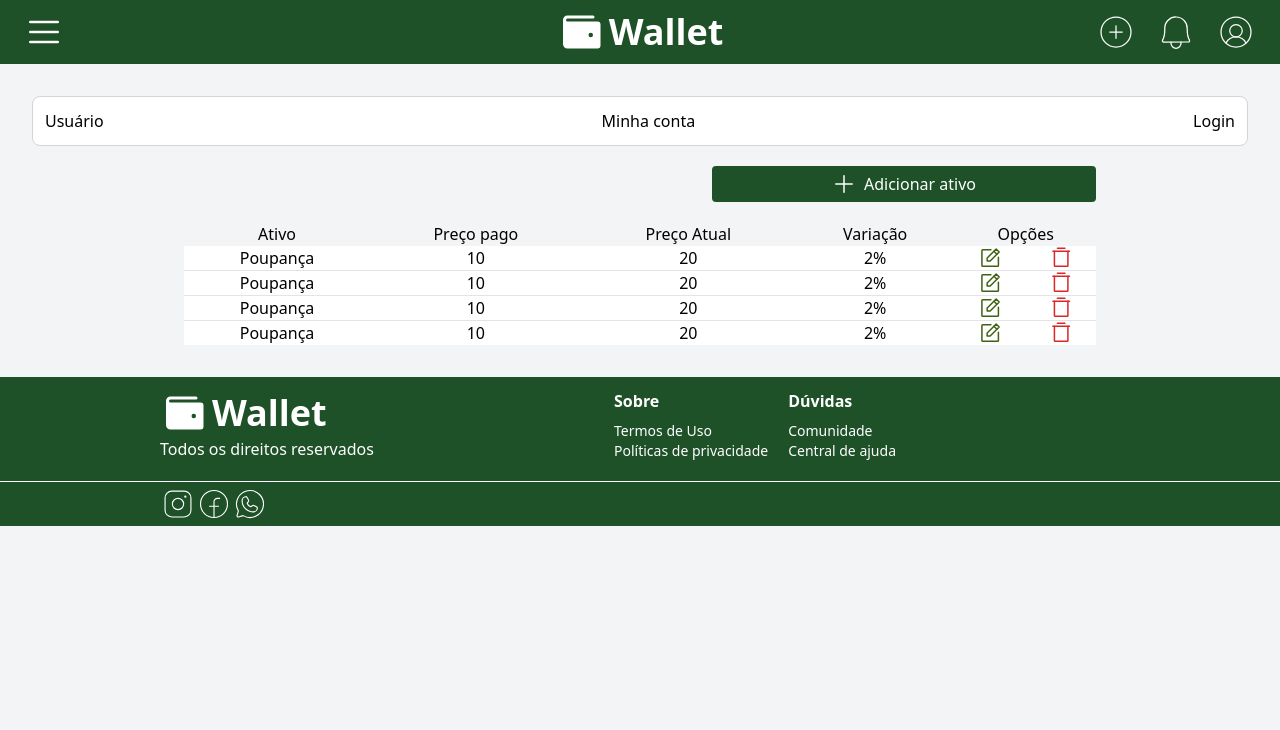
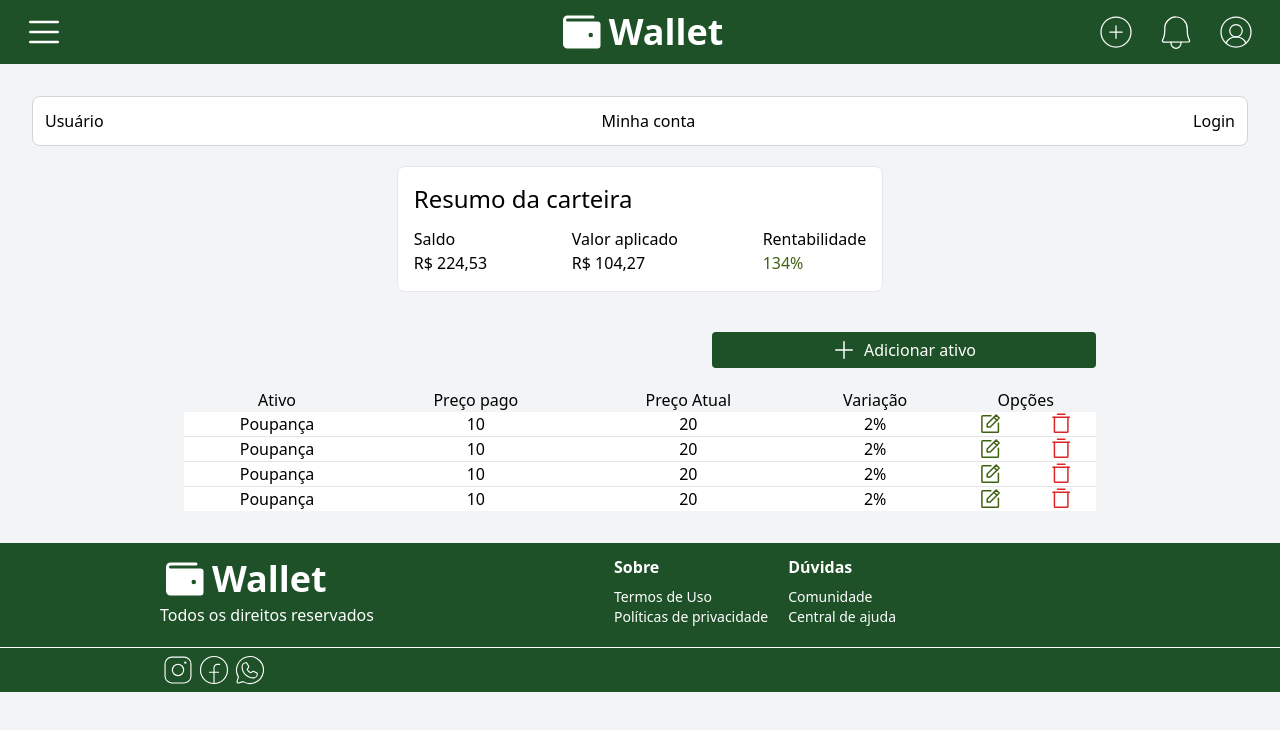
Before and after one commit to robsonvasquez/Carteira_de_Invertimento, a React (Vite) app in the folder investment-wallet-web/: page / in a window 1280 px wide. Shown: the top 730 px of the page. Built offline with nearby package versions, Linux system fonts and the light colour scheme.

Commit message:
Update: Card Resume

```diff
--- /dev/null
+++ b/investment-wallet-web/src/components/CardResume.tsx
@@ -0,0 +1,21 @@
+export default function Resume(){
+  return(
+    <div className="w-2/5 my-5 p-4 bg-white border rounded-lg ">
+      <h1 className="mb-3 text-2xl">Resumo da carteira</h1>
+      <div className="flex justify-between">
+        <div>
+          <h2>Saldo</h2>
+          <h3>R$ 224,53</h3>
+        </div>
+        <div>
+          <h2>Valor aplicado</h2>
+          <h3>R$ 104,27</h3>
+        </div>
+        <div>
+          <h2>Rentabilidade</h2>
+          <h3 className="text-lime-800">134%</h3>
+        </div>
+      </div>
+    </div>
+  );
+}
--- a/investment-wallet-web/src/pages/Home.tsx
+++ b/investment-wallet-web/src/pages/Home.tsx
@@ -3,6 +3,7 @@ import { Link } from "react-router-dom";
 import Table from "../components/Table/Table";
 import TopBar from "../components/TopBar";
 import BottomBar from "../components/BottomBar";
+import CardResume from "../components/CardResume";
 
 const l = [
   {
@@ -47,6 +48,7 @@ export default function Home(){
           <Link to="/profile">Minha conta</Link>
           <Link to="/login">Login</Link>
         </div>
+        <CardResume/>
         <div className="w-9/12 mt-5 justify-center flex">
           <Table header={header} list={l}/>
         </div>
```
